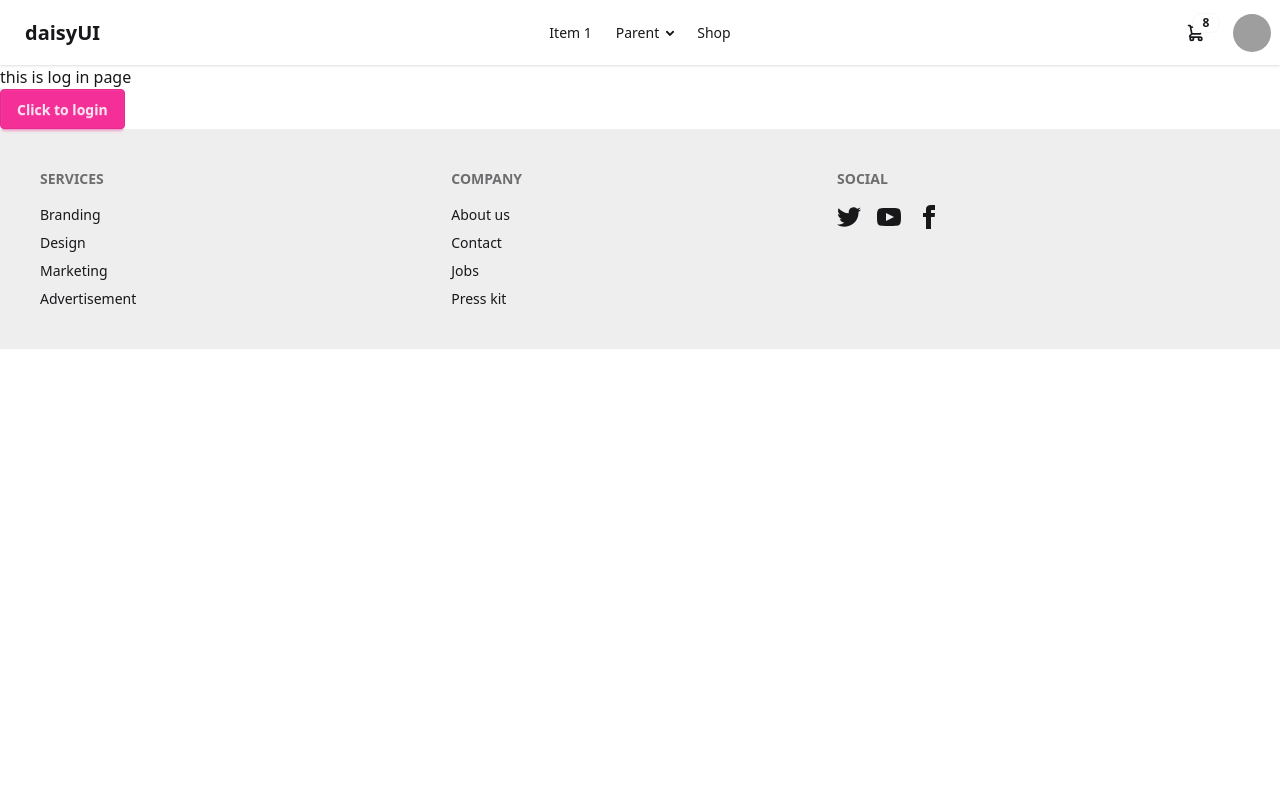
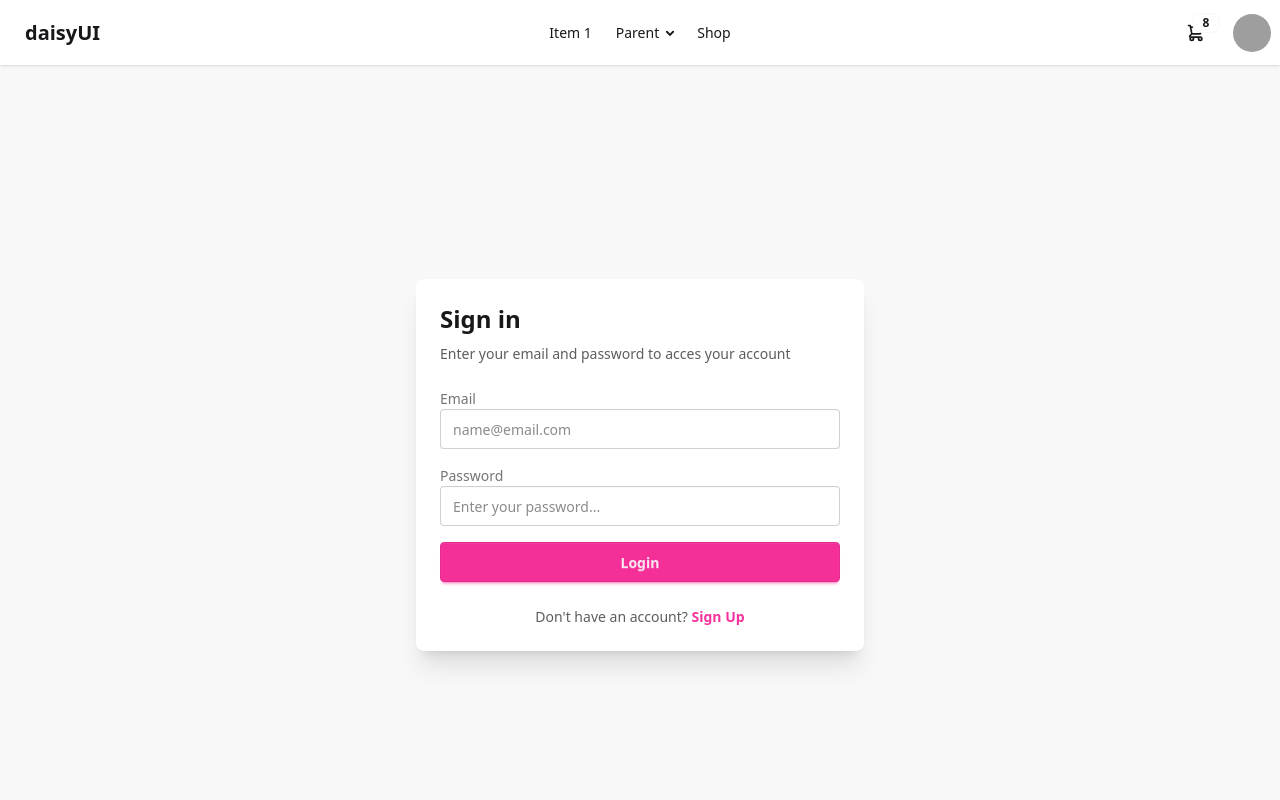
Before and after one commit to Sabbir-Aahmed/Phimart-client, a React (Vite) app: page /login in a window 1280 px wide. Shown: the top 800 px of the page. Built offline with nearby package versions, Linux system fonts and the light colour scheme; grey boxes are pictures that could not be loaded.

Commit message:
Creating Login Component

```diff
--- a/package.json
+++ b/package.json
@@ -14,6 +14,7 @@
     "axios": "^1.11.0",
     "react": "^19.1.1",
     "react-dom": "^19.1.1",
+    "react-hook-form": "^7.62.0",
     "react-icons": "^5.5.0",
     "react-router": "^7.8.2",
     "swiper": "^11.2.10",
--- a/src/hooks/useAuth.js
+++ b/src/hooks/useAuth.js
@@ -11,10 +11,8 @@ const useAuth = () => {
 
     const [authTokens, setAuthTokens] = useState(getToken())
 
-    const loginUser = async(email,password) => {
-        const response = await apiClient.post("/auth/jwt/create/",{
-            email,password
-        })
+    const loginUser = async(userData) => {
+        const response = await apiClient.post("/auth/jwt/create/",userData)
         console.log(response.data)
     }
     return {user,loginUser}
--- a/src/pages/Login.jsx
+++ b/src/pages/Login.jsx
@@ -1,13 +1,72 @@
-
+import { useForm } from "react-hook-form";
+import { Link } from "react-router";
 import useAuthContext from "../hooks/useAuthContext";
 
+const Login = () => {
+    const {register, handleSubmit, formState: {errors}} = useForm()
 
-const Login = () => {
-    const {loginUser} = useAuthContext()
+    const {user, loginUser} = useAuthContext()
+
+    const onSubmit = async(data) => {
+        await loginUser(data)
+    }
     return (
-        <div>
-            <h1>this is log in page</h1>
-            <button className="btn btn-secondary" onClick={() => loginUser("admin@gmail.com", "#Admin1234")}>Click to login</button>
+        <div className="flex min-h-screen items-center justify-center px-4 py-12 bg-base-200">
+            <div className="card w-full max-w-md bg-base-100 shadow-xl">
+                <div className="card-body">
+                    <h2 className="card-title text-2xl font-bold">Sign in</h2>
+                    <p className="text-base-content/70">Enter your email and password to acces your account</p>
+
+                    <form className="space-y-4 mt-4 " onSubmit={handleSubmit(onSubmit)}>
+                        <div className="form-coltrol">
+                            <label className="label" htmlFor="email">
+                                <span className="label-text">Email</span>
+                            </label>
+
+                            <input
+                                id="email"
+                                type="email"
+                                placeholder="name@email.com"
+                                className={`input input-bordered w-full ${errors.email ? "input-error": ""}`}
+                                {...register("email", {required: "Email is required"})}
+                            />
+                            {errors.email &&(
+                                <span className="label-text-alt text-error">{errors.email.message}</span>
+                            )}
+
+                        </div>
+
+                        <div className="form-coltrol">
+                            <label className="label" htmlFor="password">
+                                <span className="label-text">Password</span>
+                            </label>
+
+                            <input
+                                id="password"
+                                type="password"
+                                placeholder="Enter your password..."
+                                className={`input input-bordered w-full ${errors.email ? "input-error": ""}`}
+                                {...register("password", {required: "Password is required"})}
+                            />
+                            {errors.password &&(
+                                <span className="label-text-alt text-error">{errors.password.message}</span>
+                            )}
+
+                        </div>
+
+                        <button type="submit" className="btn btn-secondary w-full">Login</button>
+                    </form>
+
+                    <div className="text-center mt-4">
+                        <p className="text-base-content/70">
+                            Don&apos;t have an account?{" "}
+                            <Link className="text-pink-500 font-bold">
+                                Sign Up
+                            </Link>
+                        </p>
+                    </div>
+                </div>
+            </div>
         </div>
     );
 };
```
Also changed, not shown: 1 other file (tests, documents, lock files or other folders).
